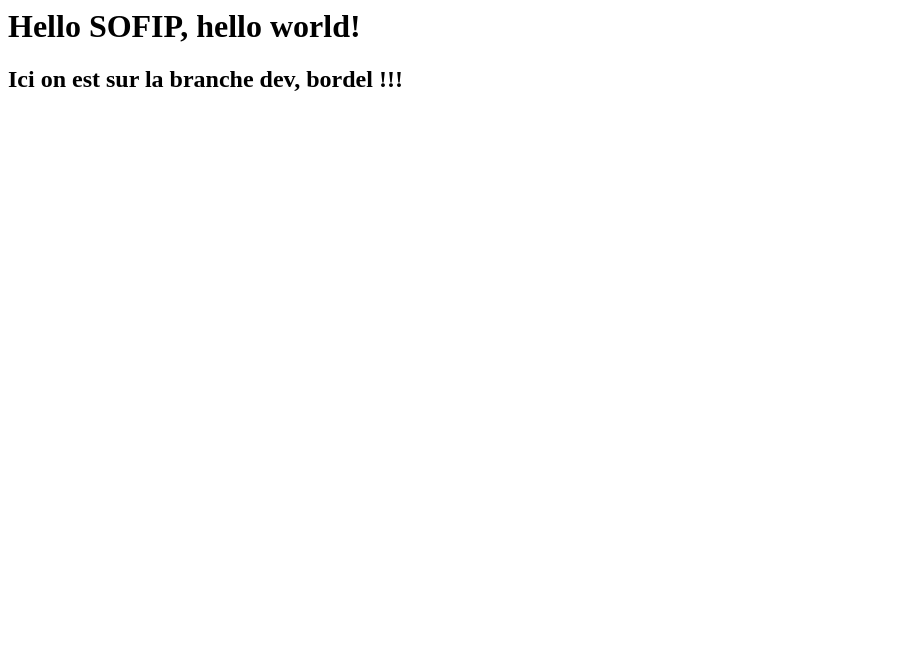
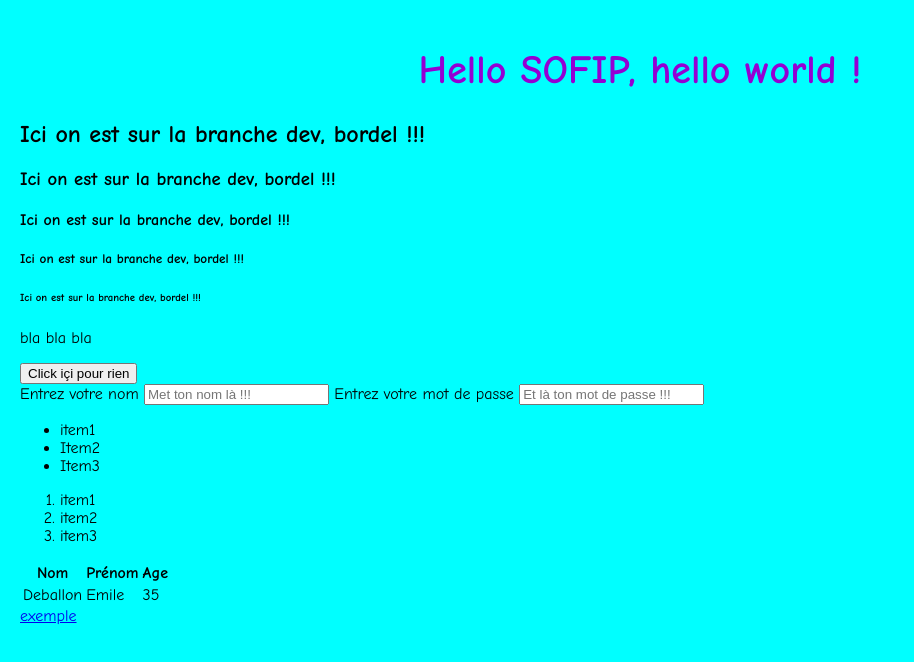
Before and after one commit to MrScrupulus/html-css-js, a plain HTML site: page index.html in a window 1280 px wide. Shown: the whole page, without its empty margins (0-914 px from the left). Drawn offline with Linux system fonts and the light colour scheme.

Commit message:
remise en jambe html/css

```diff
--- a/index.html
+++ b/index.html
@@ -1,3 +1,54 @@
-<h1>Hello SOFIP, hello world!</h1>
+<!DOCTYPE html>
+<html lang="en">
+  <head>
+    <meta charset="UTF-8" />
+    <meta name="viewport" content="width=device-width, initial-scale=1.0" />
+    <title>Hello SOFIP, hello world !</title>
+    <link rel="stylesheet" href="style.css" />
+  </head>
+  <body>
+    <h1 class="title">Hello SOFIP, hello world !</h1>
+    <main>
+        <h2>Ici on est sur la branche dev, bordel !!!</h2>
+        <h3>Ici on est sur la branche dev, bordel !!!</h3>
+        <h4>Ici on est sur la branche dev, bordel !!!</h4>
+        <h5>Ici on est sur la branche dev, bordel !!!</h5>
+        <h6>Ici on est sur la branche dev, bordel !!!</h6>
+        <p>bla bla bla</p>
 
-<h2>Ici on est sur la branche dev, bordel !!!</h2>
+        <button>Click içi pour rien</button>
+
+        <form action="" method="post">
+            <label for="name">Entrez votre nom</label>
+            <input type="text" id="name" name="name" placeholder="Met ton nom là !!!" required />
+            <label for="password">Entrez votre mot de passe</label>
+            <input type="password" id="password" name="password" placeholder="Et là ton mot de passe !!!" required />
+        </form>
+        <ul>
+            <li>item1</li>
+            <li>Item2</li>
+            <li>Item3</li>
+        </ul>
+
+        <ol>
+            <li>item1</li>
+            <li>item2</li>
+            <li>item3</li>
+        </ol>
+
+        <table>
+            <tr>
+                <th>Nom</th>
+                <th>Prénom</th>
+                <th>Age</th>
+            </tr>
+            <tr>
+                <td>Deballon</td>
+                <td>Emile</td>
+                <td>35</td>
+            </tr>
+        </table>
+    </main>
+    <a href="exemple.html">exemple</a>
+  </body>
+</html>
--- /dev/null
+++ b/me.css
@@ -0,0 +1,102 @@
+body{
+    background-color: black;
+    font-family: 'Consolas', monospace;
+    margin: 0;
+    padding: 20px;
+    color: darkgreen;
+
+}
+.title{
+    padding-bottom: 50px;
+    color: green;
+    font-size: 5vh;
+    text-align: center;
+    /* text-shadow: 2px 2px 4px #000000; */
+}
+h2{
+    /* text-align: center; */
+    color: green;
+    text-shadow: 2px 2px 4px #000000;
+}
+h3{
+    padding-top: 20px;
+    /* text-align: center; */
+    color: green;
+    text-shadow: 2px 2px 4px #000000;
+}
+hr{
+    border : 1px solid green;
+}
+.comp{
+    text-decoration: underline;
+
+    color: green;
+}
+.list{
+    text-decoration: bold;
+}
+.img{
+
+    margin-left: auto;
+    margin-right: auto;
+    width: 50px;
+    padding-right: 10px ;
+}
+/* ul{
+
+} */
+li{
+    display: inline-block;
+    list-style-type: none;
+    padding: 10px;
+}
+
+
+.photo{
+    width: 200px;
+    height: 200px;
+    border-radius: 50%;
+    margin-left: auto;
+    margin-right: auto;
+
+}
+
+button{
+
+    border-radius: 25px;
+    display: block;
+    background-color: black;
+    border-color: green;
+
+
+}
+
+button:hover{
+    background-color: green;
+    color: black;
+    border-color: black;
+}
+a{
+    padding: 2px;
+    color: green;
+    text-decoration: none;
+}
+a:hover{
+    color: black;
+    background-color: green;
+}
+
+@media (max-width: 601px) {
+    li{
+        display: block;
+    }
+
+}
+form{
+    gap: 20px;
+    display: flex;
+    flex-direction: column;
+    width : 50%;
+
+
+}
--- /dev/null
+++ b/style.css
@@ -0,0 +1,17 @@
+body{
+    background-color: cyan;
+    font-family: 'comic sans ms', cursive, sans-serif;
+    margin: 0;
+    padding: 20px;
+}
+.title{
+    color: darkviolet;
+    font-size: 5vh;
+    text-align: center;
+}
+.img{
+    display: block;
+    margin: 0 auto;
+    width: 50%;
+    height: auto;
+}
```
Also changed, not shown: contact.html (added, +30 -0 lines), exemple.html (added, +15 -0 lines), me.html (added, +33 -0 lines).
